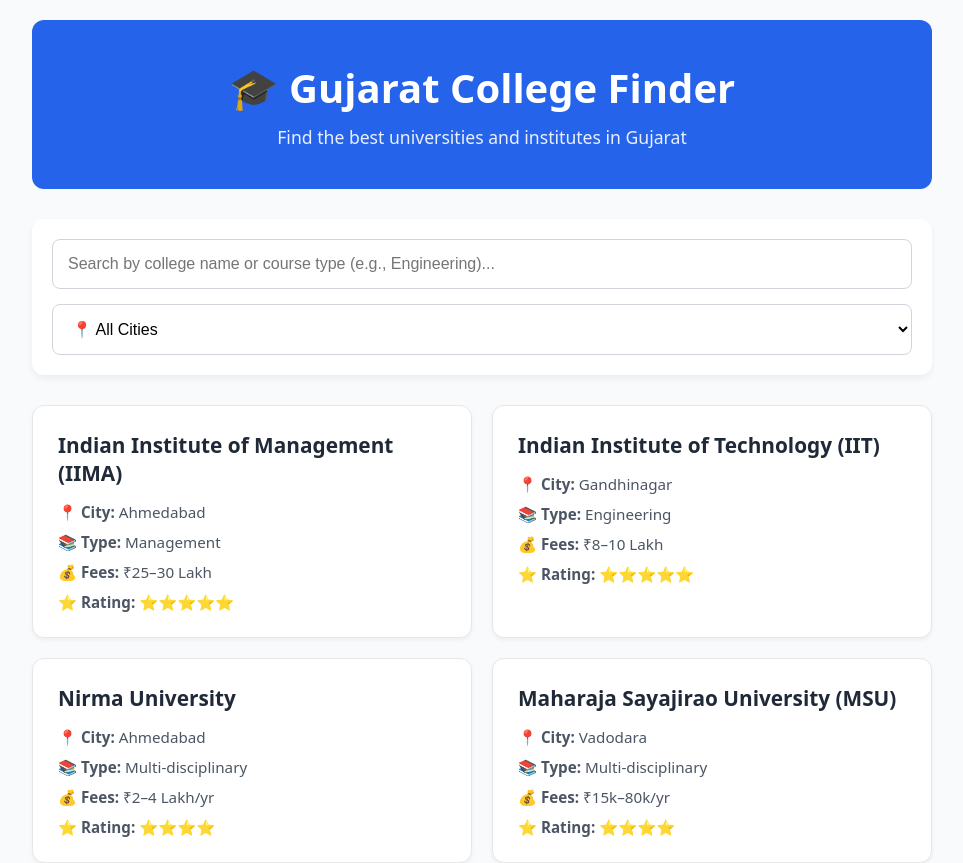
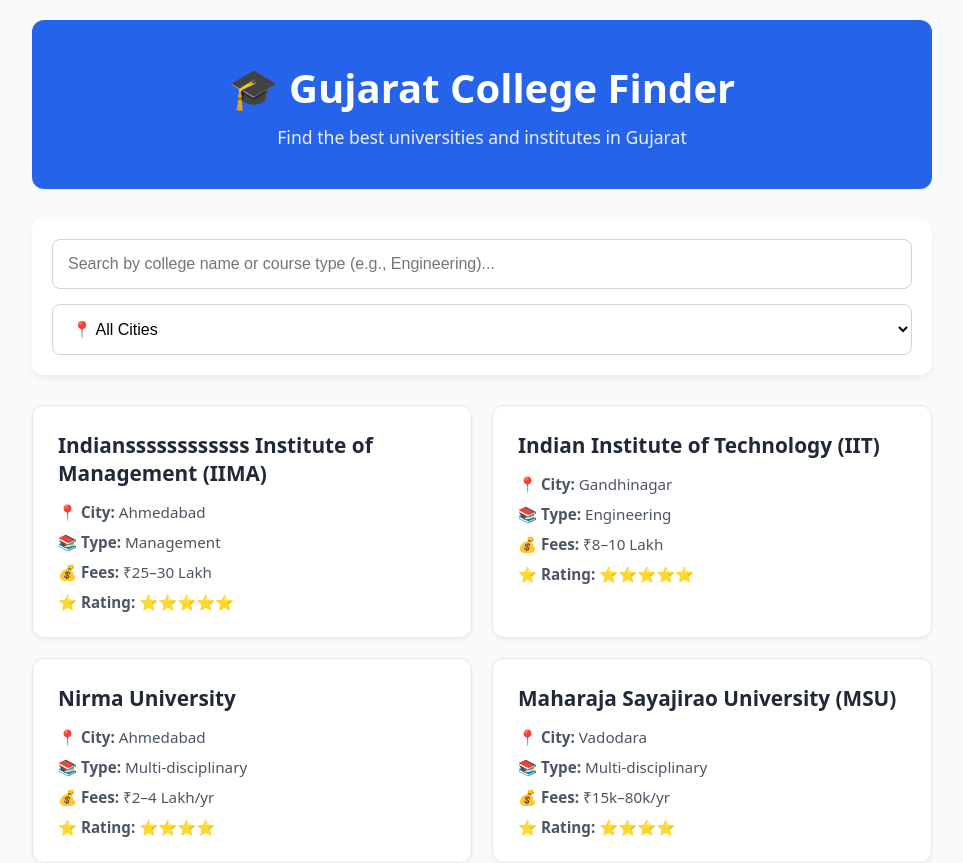
Before and after one commit to seorajp/gujarat-college-finder, a Next.js app: page / in a window 1280 px wide. Shown: the top 863 px of the page, without its empty margins (158-1121 px from the left). Built offline with nearby package versions, Linux system fonts and the light colour scheme.

Commit message:
Update page.js

```diff
--- a/app/page.js
+++ b/app/page.js
@@ -3,7 +3,7 @@
 import { useState } from "react";
 
 const gujaratColleges = [
-  { id: 1, name: "Indian Institute of Management (IIMA)", city: "Ahmedabad", type: "Management", fees: "₹25–30 Lakh", rating: "⭐⭐⭐⭐⭐" },
+  { id: 1, name: "Indianssssssssssss Institute of Management (IIMA)", city: "Ahmedabad", type: "Management", fees: "₹25–30 Lakh", rating: "⭐⭐⭐⭐⭐" },
   { id: 2, name: "Indian Institute of Technology (IIT)", city: "Gandhinagar", type: "Engineering", fees: "₹8–10 Lakh", rating: "⭐⭐⭐⭐⭐" },
   { id: 3, name: "Nirma University", city: "Ahmedabad", type: "Multi-disciplinary", fees: "₹2–4 Lakh/yr", rating: "⭐⭐⭐⭐" },
   { id: 4, name: "Maharaja Sayajirao University (MSU)", city: "Vadodara", type: "Multi-disciplinary", fees: "₹15k–80k/yr", rating: "⭐⭐⭐⭐" },
```
